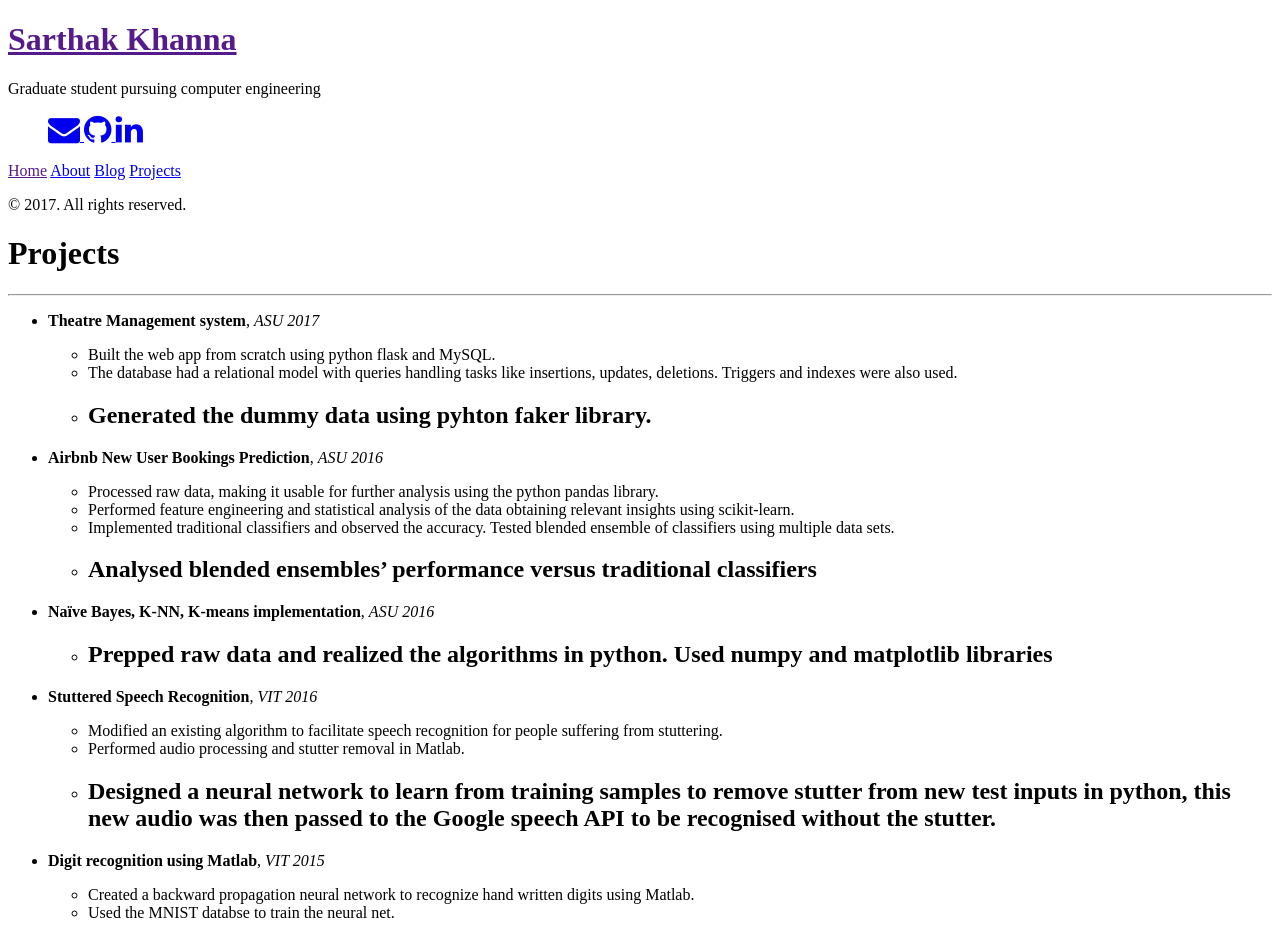
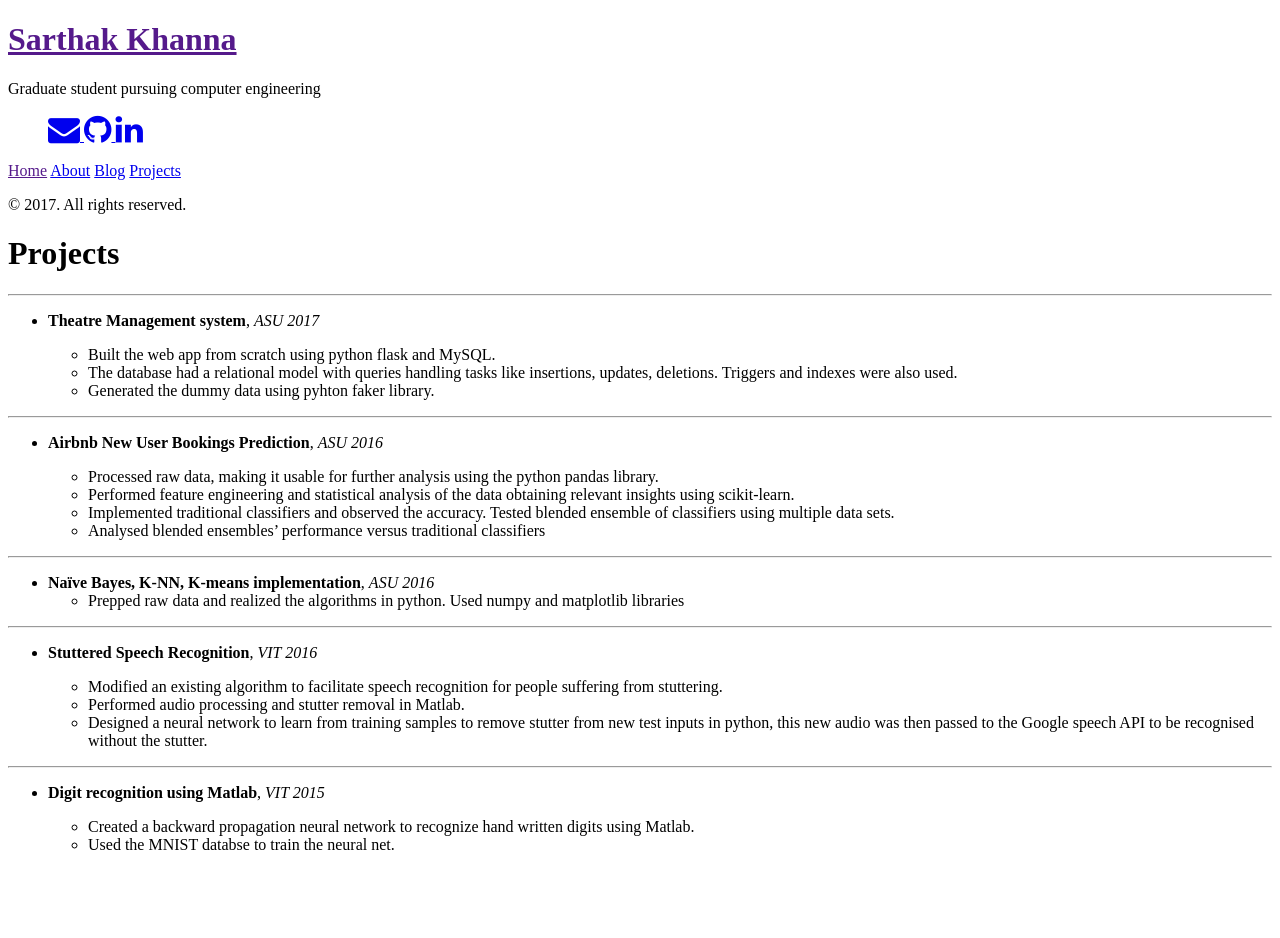
Before and after one commit to khannasarthak/khannasarthak.github.io, a Jekyll site: the page built from projects.md, in a window 1280 px wide. Built offline with Jekyll 4.4.1, drawn with Linux system fonts in a browser that asks for light colours; nearby versions of some CDN libraries; after the commit the page ends 900 px from its top, so only the background shows below that.

Commit message:
line heights
---

```diff
--- a/projects.md
+++ b/projects.md
@@ -9,6 +9,7 @@ title: Projects
    * Built the web app from scratch using python flask and MySQL.
    * The database had a relational model with queries handling tasks like insertions, updates, deletions. Triggers and indexes were also used.
    * Generated the dummy data using pyhton faker library.
+
 ---
 * **Airbnb New User Bookings Prediction**, *ASU 2016*
 
@@ -16,16 +17,18 @@ title: Projects
    * Performed feature engineering and statistical analysis of the data obtaining relevant insights using scikit-learn.
    * Implemented traditional classifiers and observed the accuracy. Tested blended ensemble of classifiers using multiple data sets.
    * Analysed blended ensembles’ performance versus traditional classifiers
+
 ---
 * **Naïve Bayes, K-NN, K-means implementation**, *ASU 2016*
+   * Prepped raw data and realized the algorithms in python. Used numpy and matplotlib libraries
 
-   * Prepped raw data and realized the algorithms in python. Used numpy and matplotlib libraries
 ---
 * **Stuttered Speech Recognition**, *VIT 2016*
 
    * Modified an existing algorithm to facilitate speech recognition for people suffering from stuttering.
    * Performed audio processing and stutter removal in Matlab.
    * Designed a neural network to learn from training samples to remove stutter from new test inputs in python, this new audio was then passed to the Google speech API to be recognised without the stutter.
+
 ---
 * **Digit recognition using Matlab**, *VIT 2015*
 
```
